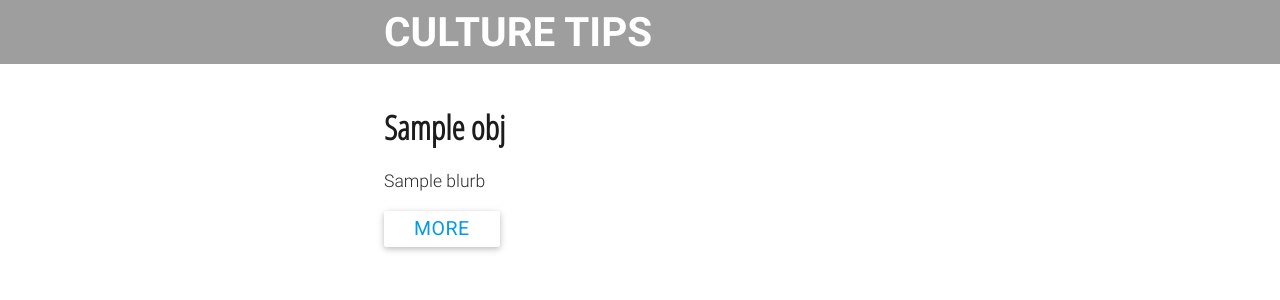
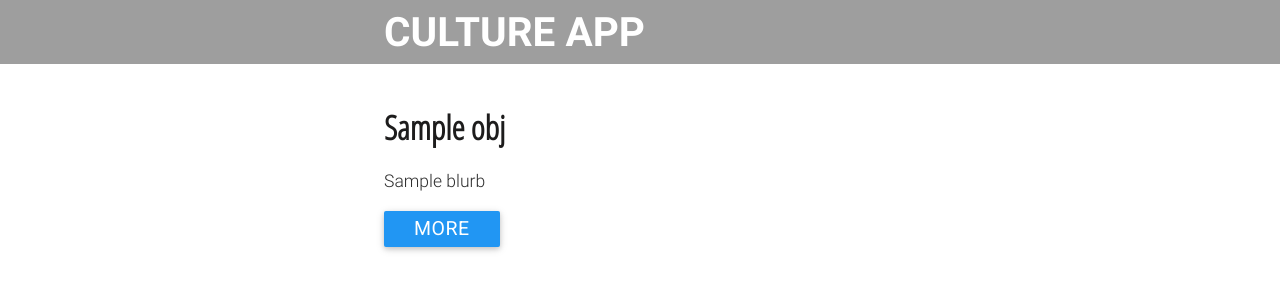
Before and after one commit to aitor-alvarez/culture, a Django app: template templates/culture_content/modules.html in a window 1280 px wide. Shown: the top 300 px of the page. Run offline with Django 3.2, Linux system fonts and the light colour scheme; the template is opened without the code that fills it: most values are stand-ins (such as "Sample title", 1, 10 or a date in 2020); some libraries are stand-ins or nearby versions.

Commit message:
HTML change

```diff
--- a/templates/base.html
+++ b/templates/base.html
@@ -7,8 +7,12 @@
     <meta http-equiv="Content-Type" content="text/html; charset=UTF-8"/>
     <meta name="viewport" content="width=device-width, initial-scale=1, maximum-scale=1.0, user-scalable=no"/>
     <meta name="theme-color" content="#2196F3">
+    {% if '/C/' in request.path or  '?next=/culture/mod/C/' in request.get_full_path or '/Q/' in request.path %}
+
     <title>CULTURE TIPS</title>
-
+    {% else %}
+    <title>CULTURE APP</title>
+    {% endif %}
     <!-- CSS  -->
 
    <link href="{% static '/assets/min/custom-min.css' %}" type="text/css" rel="stylesheet" >
@@ -36,7 +40,11 @@
     <nav id="nav_f" class="grey" role="navigation">
         <div class="container">
             <div class="nav-wrapper">
-            <a href="{% url 'home' %}" class="navbar"> CULTURE TIPS</a>
+                {% if '/C/' in request.path or module.language == 'C' or module.language == 'Q' or '?next=/culture/mod/C/' in request.get_full_path or '/Q/' in request.path%}
+            <a href="/culture/mod/C/" class="navbar"> CULTURE TIPS</a>
+                {% else %}
+                <a href="{% url 'home' %}" class="navbar"> CULTURE APP</a>
+                {% endif %}
 
                <!-- <ul id="nav-mobile" class="side-nav">
                     <li><a href="{% url 'home' %}">Home</a></li>
--- a/templates/culture_content/home.html
+++ b/templates/culture_content/home.html
@@ -11,9 +11,9 @@
                 <a href="{% url 'home' %}mod/A">
                     <img src="{% static '/assets/img/morocco-2349647-optimized.jpg' %}"  class="responsive-img">
                 </a>
-                <a href="{% url 'home' %}mod/C">
+                <!--<a href="{% url 'home' %}mod/C">
                     <img src="{% static '/assets/img/china-347297-optimized.jpg' %}" class="responsive-img">
-                </a>
+                </a>-->
 
 
                 <a href="{% url 'home' %}mod/R">
--- a/templates/culture_content/modules.html
+++ b/templates/culture_content/modules.html
@@ -9,6 +9,9 @@
  {% if  '/A/' in request.path   %}
          <img src="{% static '/assets/img/morocco-2349647-optimized.jpg' %}"  class="responsive-img">
     {% elif '/C/' in request.path %}
+      <a href="{% url 'home' %}mod/Q">
+                    <img src="{% static '/assets/img/quickstart-guide.jpg' %}" class="responsive-img">
+                </a>
          <img src="{% static '/assets/img/china-347297-optimized.jpg' %}"  class="responsive-img">
 
     {% elif '/R/' in request.path %}
@@ -23,7 +26,7 @@
                     <div id="blurb">
                         <p>{{ obj.blurb|safe }}</p>
                     </div>
-                    <a data-downbtn="{{ obj.id}}" href="#show" class="white btn">More</a>
+                    <a data-downbtn="{{ obj.id}}" class="blue btn">More</a>
                     <a data-upbtn="{{ obj.id}}" class="blue btn">Less</a>
                     <div data-hidden="{{ obj.id}}">
                             <p>{{ obj.introduction|safe }}</p>
--- a/templates/culture_content/scenario.html
+++ b/templates/culture_content/scenario.html
@@ -139,6 +139,7 @@
 {% block js %}
     <script type="text/javascript">
         $(document).ready(function(){
+            $('p').filter(function () { return $.trim(this.innerHTML) == "" }).remove();
 	        $('#back').click(function(){
 		        parent.history.back();
 		        return false;
```
